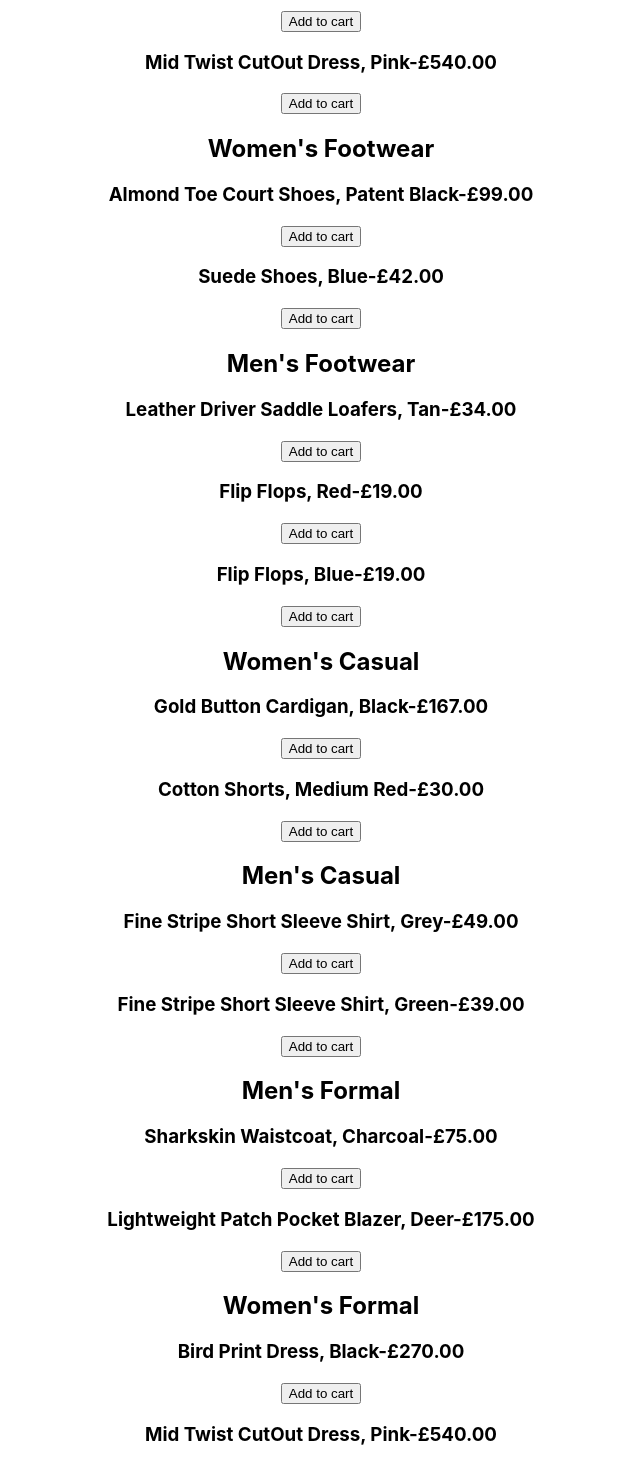
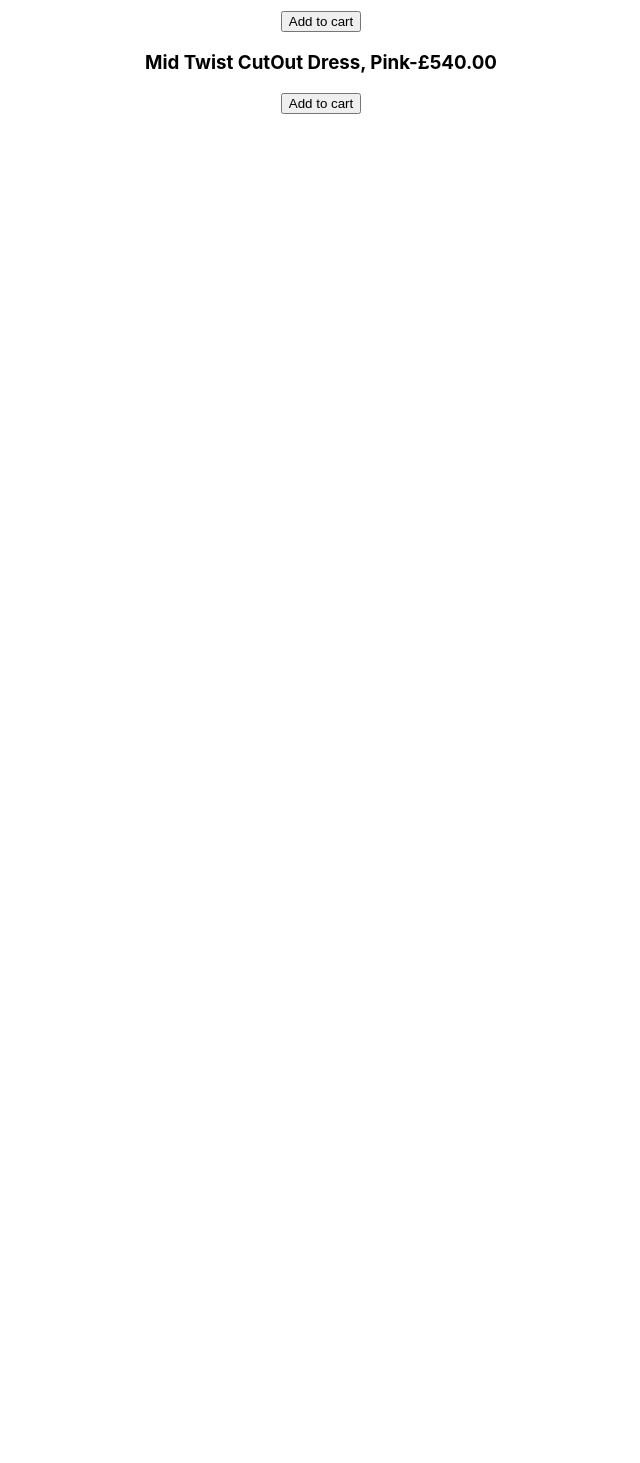
Before and after one commit to Rupieeroo/web-shop, a React (Create React App) app: page / in a window 1280 px wide. Shown: the part 1320-2783 px from the top of the page, without its empty margins (319-959 px from the left). After the commit the page ends 1434 px from the top, so only its background shows below. Built offline with nearby package versions, Linux system fonts and the light colour scheme.

Commit message:
App now soley renders Products

```diff
--- a/src/App.js
+++ b/src/App.js
@@ -1,11 +1,5 @@
 import React, { Component } from 'react';
 import Products from './components/products';
-import WomenFootwear from './components/women-footwear';
-import MenFootwear from './components/men-footwear';
-import WomenCasual from './components/women-casual';
-import MenCasual from './components/men-casual';
-import MenFormal from './components/men-formal';
-import WomenFormal from './components/women-formal';
 import logo from './logo.svg';
 import './App.css';
 
@@ -15,12 +9,6 @@ class App extends Component {
     return (
       <div className="App">
         <Products />
-        <WomenFootwear />
-        <MenFootwear />
-        <WomenCasual />
-        <MenCasual />
-        <MenFormal />
-        <WomenFormal />
       </div>
     );
   }
```
